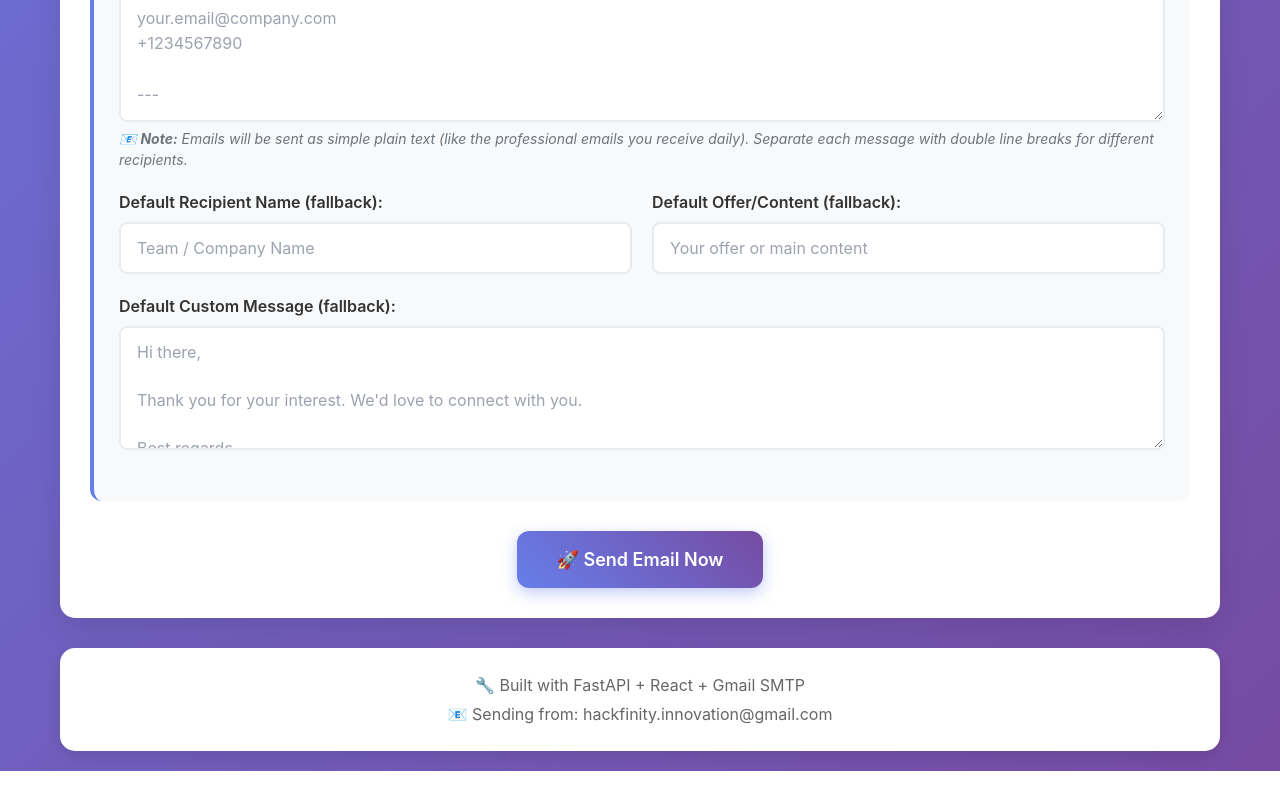
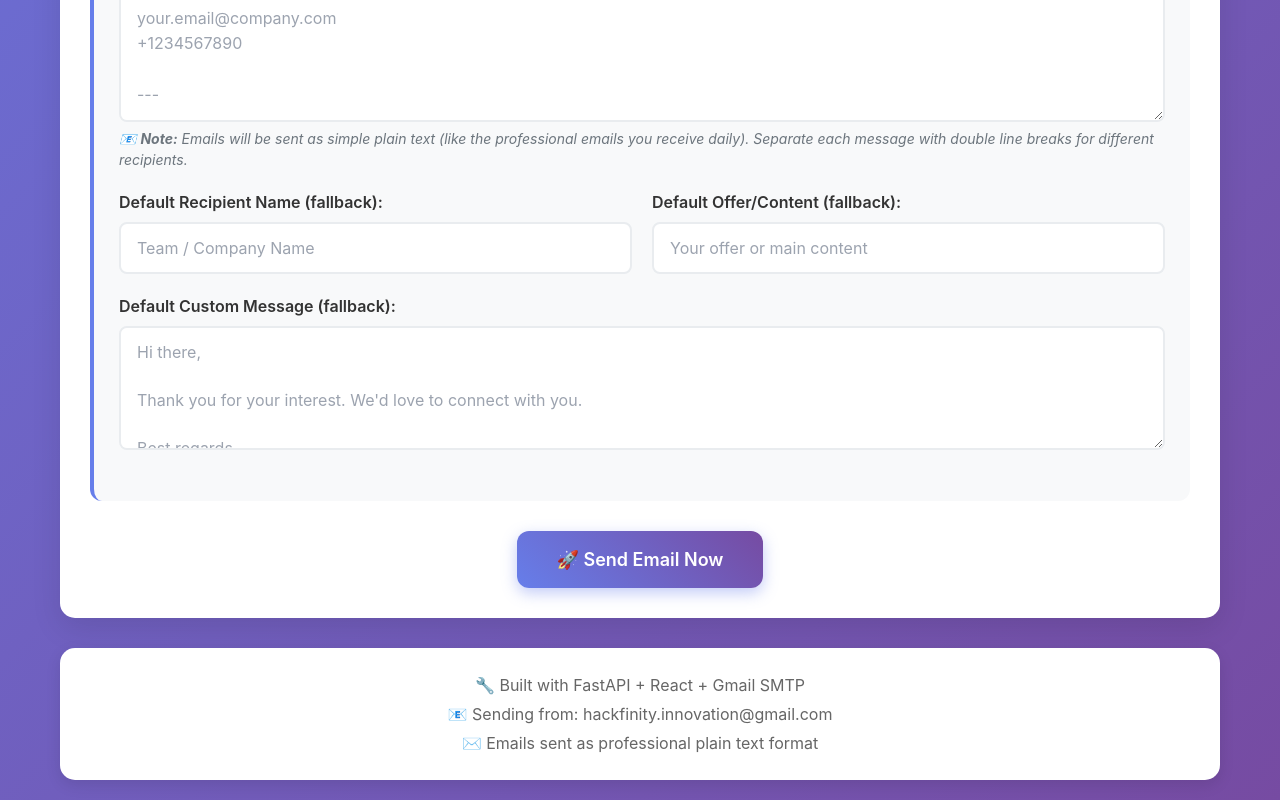
Before and after one commit to MrworstGuy/AUTO-email, a React (Create React App) app in the folder frontend/: page / in a window 1280 px wide. Shown: the part 1212-2012 px from the top of the page. Before the commit the page ends 1983 px from the top, so only its background shows below. Built offline with nearby package versions, Linux system fonts and the light colour scheme.

Commit message:
auto-commit for ac79dad6-aa23-4c2f-8881-ebc91294b2cd

```diff
--- a/frontend/src/App.js
+++ b/frontend/src/App.js
@@ -627,6 +627,7 @@ Your Name"
       <div className="footer">
         <p>🔧 Built with FastAPI + React + Gmail SMTP</p>
         <p>📧 Sending from: hackfinity.innovation@gmail.com</p>
+        <p>✉️ Emails sent as professional plain text format</p>
       </div>
     </div>
   );
```
